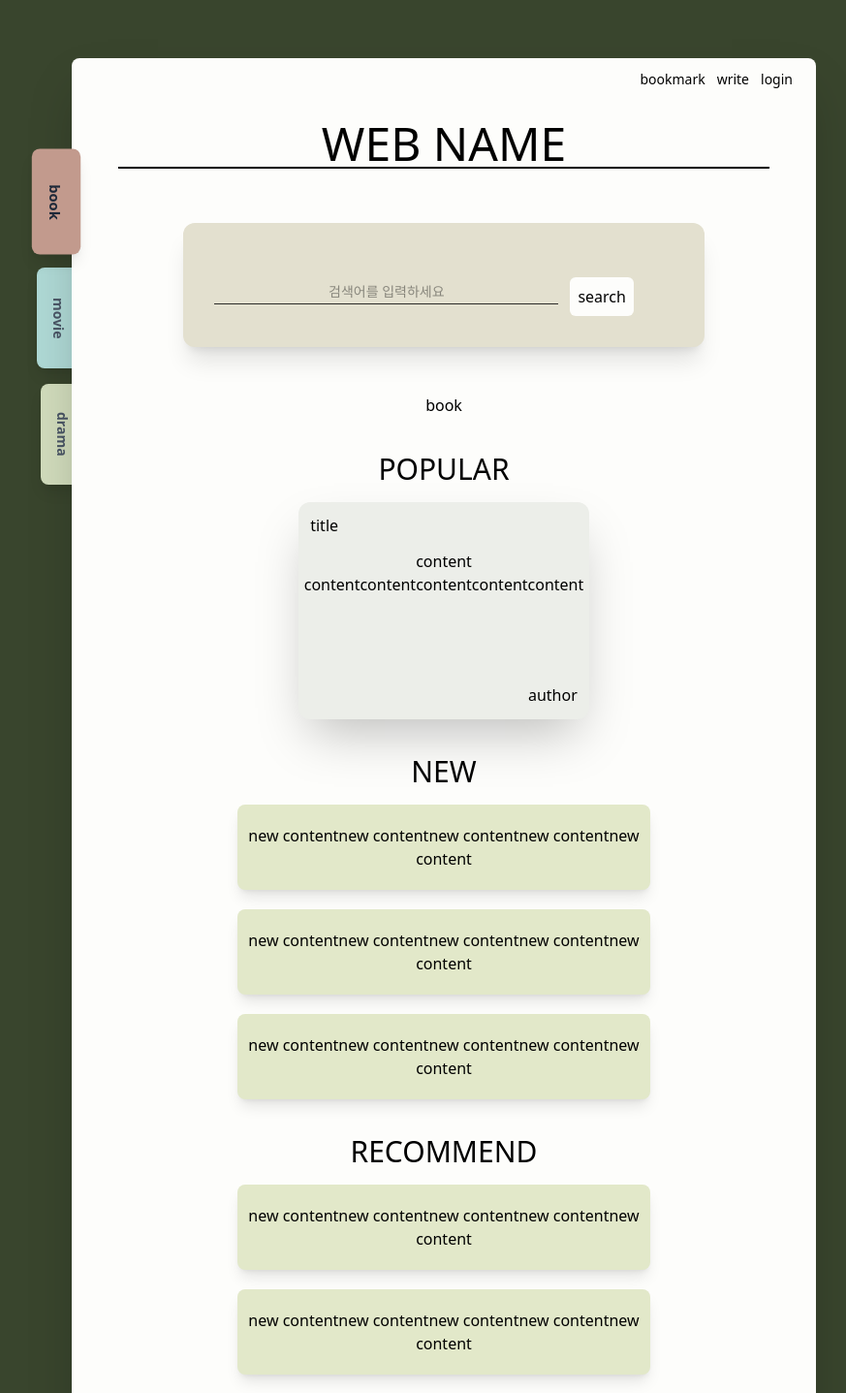
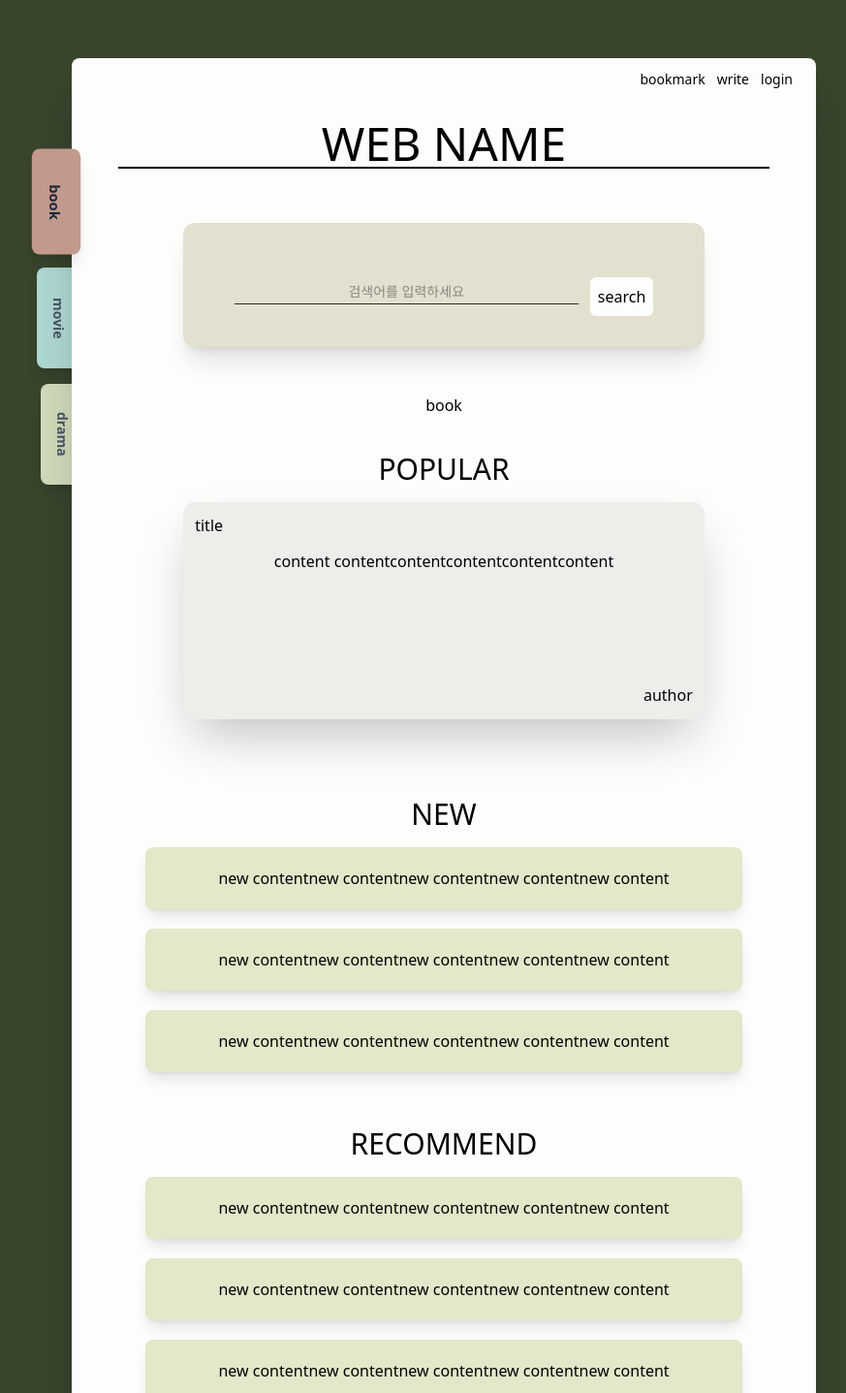
Before and after one commit to Bootcamp-project-team1/quote_collection, a React (Vite) app in the folder frontend/: page / in a window 1280 px wide. Shown: the top 1437 px of the page at 97% size, without its empty margins (182-1055 px from the left). Built offline with nearby package versions, Linux system fonts and the light colour scheme.

Commit message:
main align center

```diff
--- a/frontend/src/components/Search/index.jsx
+++ b/frontend/src/components/Search/index.jsx
@@ -1,6 +1,6 @@
 export const Search = () => {
   return (
-    <div className="bg-main-beige p-8 pt-14 w-4/5 mt-14 rounded-xl shadow-xl flex flex-nowrap">
+    <div className="bg-main-beige p-8 pt-14 w-4/5 mt-14 rounded-xl shadow-xl flex justify-center flex-nowrap">
       <input
         type="text"
         placeholder="검색어를 입력하세요"
--- a/frontend/src/pages/MainPage/index.jsx
+++ b/frontend/src/pages/MainPage/index.jsx
@@ -6,11 +6,11 @@ export const MainPage = ({ mode }) => {
       <div className="flex justify-center">
         <Search/>
       </div>
-      <div className="mt-12 flex flex-col items-center">
+      <div className="mt-12">
         {mode}
 
         {/* popular */}
-        <div className="flex-col justify-items-center items-center">
+        <div className="flex-col flex items-center">
           <div className="mt-9 mb-4 text-3xl">POPULAR</div>
           <div className="h-56 bg-popular-bg rounded-xl shadow-2xl w-4/5 ">
             <div className=" h-1/6 flex justify-start p-3">title</div>
@@ -22,8 +22,8 @@ export const MainPage = ({ mode }) => {
         </div>
 
         {/* new */}
-        <div className="flex-col justify-items-center items-center">
-          <div className="mt-9 mb-4 text-3xl">NEW</div>
+        <div className="flex-col flex items-center">
+          <div className="mt-20 mb-4 text-3xl">NEW</div>
           <div className="w-11/12 bg-new-bg h-full pt-5 pb-5 text-center rounded-lg shadow-lg">
             <div>new contentnew contentnew contentnew contentnew content</div>
           </div>
@@ -36,8 +36,8 @@ export const MainPage = ({ mode }) => {
         </div>
 
         {/* recommend */}
-        <div className="flex-col justify-items-center items-center">
-          <div className="mt-9 mb-4 text-3xl">RECOMMEND</div>
+        <div className="flex-col flex items-center mb-16">
+          <div className="mt-14 mb-4 text-3xl">RECOMMEND</div>
           <div className="w-11/12 bg-new-bg h-full pt-5 pb-5 text-center rounded-lg shadow-lg">
             <div>new contentnew contentnew contentnew contentnew content</div>
           </div>
```
